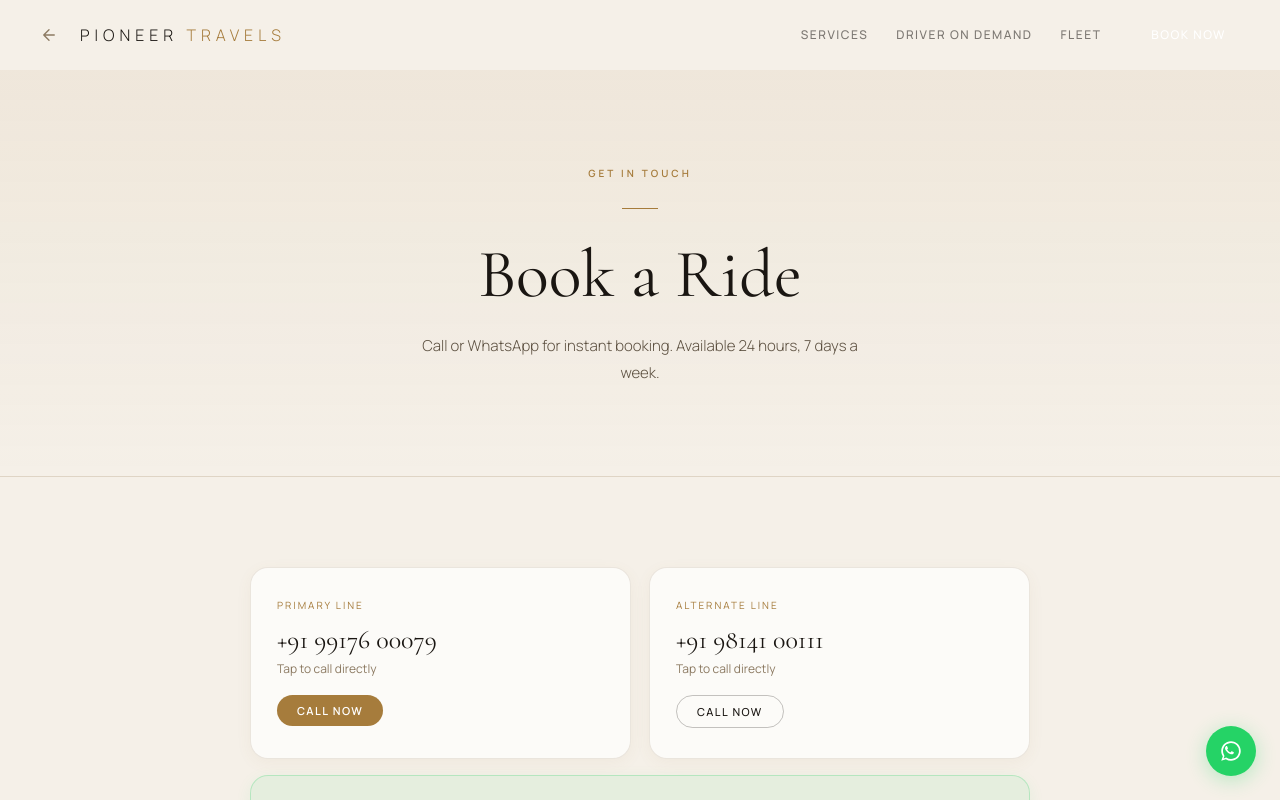
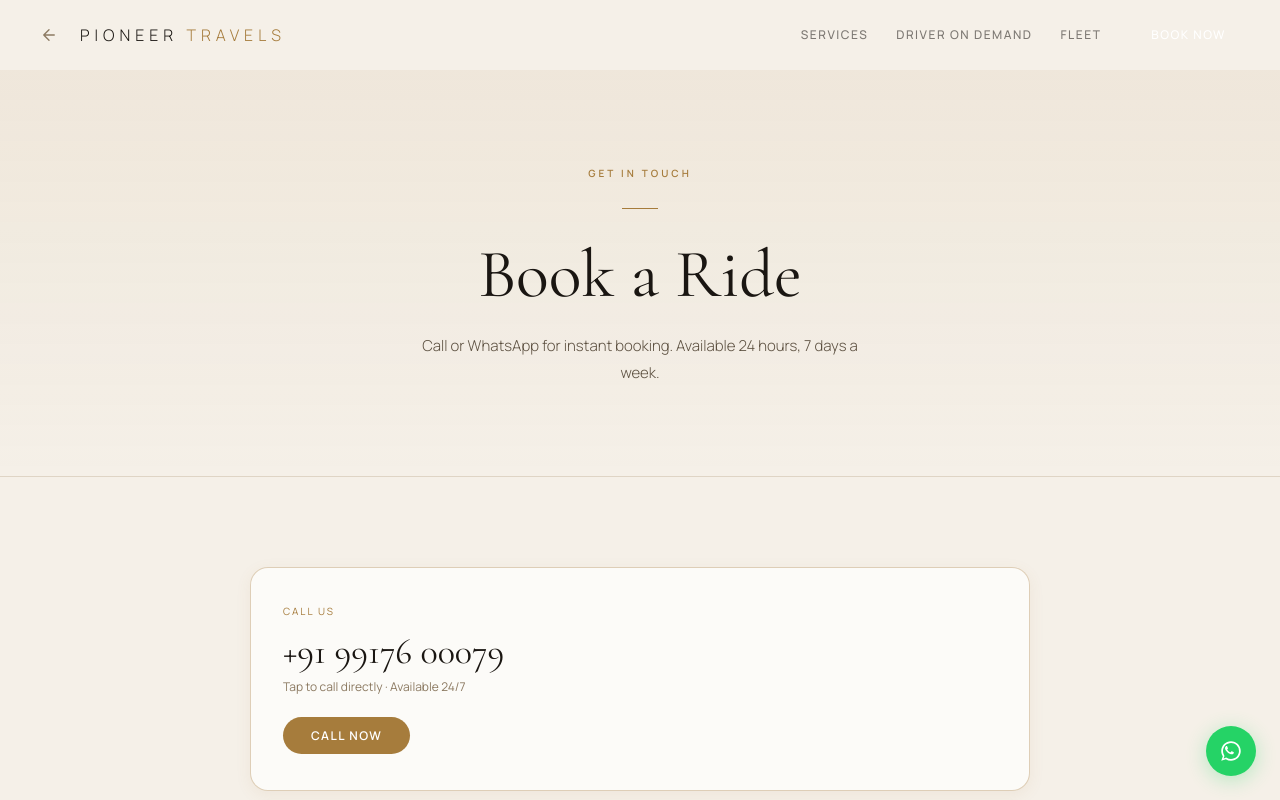
Before and after one commit to Biraajsahib/Pioneer_travels, a Next.js app: page / in a window 1280 px wide. Both pictures are taken after a click on the button "BOOK NOW". Shown: the top 800 px of the page. Built offline with nearby package versions, Linux system fonts and the light colour scheme.

Commit message:
Fixed TypeScript build issue

```diff
--- a/app/page.jsx
+++ b/app/page.jsx
@@ -151,9 +151,6 @@
     .fleet-grid { display: grid; grid-template-columns: repeat(auto-fill, minmax(200px,1fr)); gap: 14px; }
     @media (max-width: 480px) { .fleet-grid { grid-template-columns: 1fr 1fr; } }
 
-    .contact-grid { display: grid; grid-template-columns: 1fr 1fr; gap: 18px; }
-    @media (max-width: 600px) { .contact-grid { grid-template-columns: 1fr; } }
-
     .stats-grid { display: grid; grid-template-columns: repeat(4,1fr); }
     @media (max-width: 600px) { .stats-grid { grid-template-columns: repeat(2,1fr); } }
 
@@ -270,7 +267,7 @@
 }
 
 /* ─── LOCATION INPUT COMPONENT ─── */
-const GOOGLE_MAPS_API_KEY = "AIzaSyD-9tSrke72PouQMnMX-a7eZSW0jkFMBWY"; // Replace with actual key
+const GOOGLE_MAPS_API_KEY = "AIzaSyD-9tSrke72PouQMnMX-a7eZSW0jkFMBWY";
 
 function LocationInput({ label, placeholder, value, onChange, error, apiKey }) {
   const [query, setQuery] = useState(value || "");
@@ -398,10 +395,8 @@
     if (canGoBack) setIndex(prev => prev - 1);
   }, [canGoBack]);
 
-  // Browser back/forward keyboard shortcut (Alt+Left on Windows/Linux, Cmd+[ on Mac)
   useEffect(() => {
     const handleKeydown = (e) => {
-      // Alt+Left arrow or Backspace (when not in an input)
       const inInput = ["INPUT","TEXTAREA","SELECT"].includes(document.activeElement?.tagName);
       if (e.altKey && e.key === "ArrowLeft" && !inInput) {
         e.preventDefault();
@@ -416,7 +411,6 @@
     return () => window.removeEventListener("keydown", handleKeydown);
   }, [index, history.length]);
 
-  // Touch/swipe back gesture for mobile
   useEffect(() => {
     let startX = 0; let startY = 0;
     const onTouchStart = (e) => {
@@ -426,7 +420,6 @@
     const onTouchEnd = (e) => {
       const dx = e.changedTouches[0].clientX - startX;
       const dy = Math.abs(e.changedTouches[0].clientY - startY);
-      // Swipe right from left edge (within 60px of left edge) → go back
       if (startX < 60 && dx > 80 && dy < 60) {
         if (index > 0) setIndex(prev => prev - 1);
       }
@@ -472,7 +465,6 @@
         height: "70px",
       }}>
         <div style={{ display: "flex", alignItems: "center", gap: "12px" }}>
-          {/* Back button — visible when not on home */}
           {canGoBack && (
             <button
               onClick={goBack}
@@ -704,7 +696,6 @@
             </div>
 
             <div style={{ padding: "32px 36px", display: "flex", flexDirection: "column", gap: "24px" }}>
-              {/* TRANSMISSION */}
               <div>
                 <label className="field-label">Car Transmission</label>
                 <div style={{ display: "flex", gap: "10px" }}>
@@ -712,7 +703,6 @@
                   <button className={`trans-btn ${transmission === "automatic" ? "active" : ""}`} onClick={() => setTransmission("automatic")}>◈ Automatic</button>
                 </div>
               </div>
-              {/* PERSONAL */}
               <div className="booking-grid">
                 <div>
                   <label className="field-label">Your Name</label>
@@ -726,7 +716,6 @@
                 </div>
               </div>
 
-              {/* LOCATION INPUTS WITH PLACES AUTOCOMPLETE */}
               <LocationInput
                 label="Pickup Location"
                 placeholder="Enter pickup address or area"
@@ -744,7 +733,6 @@
                 apiKey={GOOGLE_MAPS_API_KEY}
               />
 
-              {/* DATE / TIME */}
               <div>
                 <label className="field-label">{tripType === "roundtrip" ? "Pickup Date & Time" : "Date & Time"}</label>
                 <div className="booking-grid">
@@ -1163,7 +1151,7 @@
 }
 
 /* ════════════════════════════════
-   CONTACT PAGE
+   CONTACT PAGE — single number only
 ════════════════════════════════ */
 function ContactPage() {
   const r1 = useFadeUp(); const r2 = useFadeUp();
@@ -1179,23 +1167,18 @@
       </section>
       <section className="section-pad" style={{ background: bg }}>
         <div ref={r2} className="fade-up" style={{ maxWidth: "780px", margin: "0 auto", display: "flex", flexDirection: "column", gap: "16px" }}>
-          <div className="contact-grid">
-            {[
-              { label: "Primary Line", number: "+91 99176 00079", href: "tel:+919917600079", primary: true },
-              { label: "Alternate Line", number: "+91 98141 00111", href: "tel:+919814100111", primary: false },
-            ].map(c => (
-              <a key={c.label} href={c.href} style={{ textDecoration: "none" }}>
-                <div className="card-hover" style={{ padding: "30px 26px", background: bgCard, border: `1px solid ${border}`, borderRadius: "18px", cursor: "pointer", height: "100%", boxShadow: "0 4px 16px rgba(160,120,60,0.06)" }}>
-                  <div style={{ fontSize: "10px", letterSpacing: "2px", textTransform: "uppercase", color: gold, marginBottom: "12px" }}>{c.label}</div>
-                  <h3 className="serif" style={{ fontSize: "clamp(20px,3.5vw,26px)", fontWeight: 400, color: textPrimary, marginBottom: "5px" }}>{c.number}</h3>
-                  <p style={{ fontSize: "12px", color: textMuted }}>Tap to call directly</p>
-                  <div style={{ marginTop: "18px" }}>
-                    <span className={c.primary ? "btn-gold" : "btn-outline"} style={{ padding: "8px 20px", borderRadius: "100px", fontSize: "11px" }}>Call Now</span>
-                  </div>
-                </div>
-              </a>
-            ))}
-          </div>
+
+          {/* PRIMARY CALL CARD — full width */}
+          <a href="tel:+919917600079" style={{ textDecoration: "none" }}>
+            <div className="card-hover" style={{ padding: "36px 32px", background: bgCard, border: `1px solid ${borderGold}`, borderRadius: "18px", cursor: "pointer", boxShadow: "0 4px 16px rgba(160,120,60,0.08)" }}>
+              <div style={{ fontSize: "10px", letterSpacing: "2px", textTransform: "uppercase", color: gold, marginBottom: "12px" }}>Call Us</div>
+              <h3 className="serif" style={{ fontSize: "clamp(26px,4vw,36px)", fontWeight: 400, color: textPrimary, marginBottom: "5px" }}>+91 99176 00079</h3>
+              <p style={{ fontSize: "12px", color: textMuted, marginBottom: "22px" }}>Tap to call directly · Available 24/7</p>
+              <span className="btn-gold" style={{ padding: "10px 28px", borderRadius: "100px", fontSize: "12px" }}>Call Now</span>
+            </div>
+          </a>
+
+          {/* WHATSAPP CARD */}
           <a href="https://wa.me/919917600079" target="_blank" rel="noopener noreferrer" style={{ textDecoration: "none" }}>
             <div style={{ padding: "26px 30px", background: "rgba(37,211,102,0.07)", border: "1px solid rgba(37,211,102,0.25)", borderRadius: "18px", display: "flex", alignItems: "center", justifyContent: "space-between", cursor: "pointer", flexWrap: "wrap", gap: "12px", transition: "background 0.3s", boxShadow: "0 4px 16px rgba(37,211,102,0.08)" }}
               onMouseEnter={e => e.currentTarget.style.background = "rgba(37,211,102,0.12)"}
@@ -1213,6 +1196,7 @@
               </div>
             </div>
           </a>
+
           <div style={{ textAlign: "center", padding: "34px", background: bgCard, border: `1px solid ${border}`, borderRadius: "18px", boxShadow: "0 4px 16px rgba(160,120,60,0.05)" }}>
             <p className="serif" style={{ fontSize: "22px", color: textPrimary, fontStyle: "italic", marginBottom: "8px" }}>Pioneer Travels</p>
             <p style={{ color: textMuted, fontSize: "13px", lineHeight: "1.8", fontWeight: 300 }}>Available 24 hours · 7 days a week<br />Chandigarh · Delhi · Pan North India</p>
```
